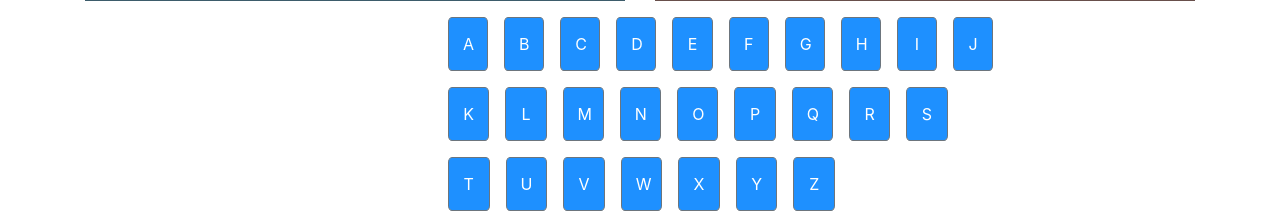
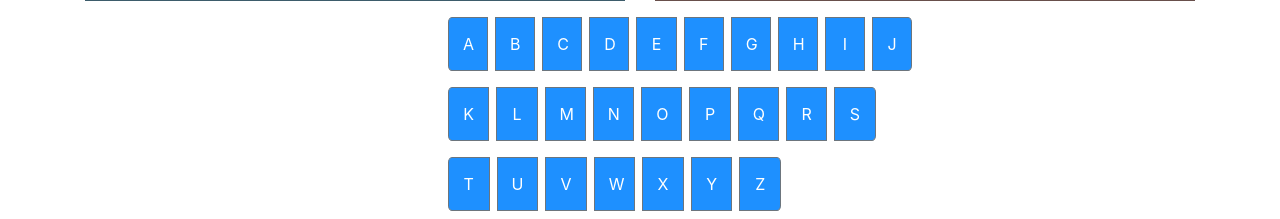
Before and after one commit to Vatsal101/HangmanMulti, a Flask app: page /game in a window 1280 px wide. Shown: the part 665-884 px from the top of the page. Run offline with Flask 3, Linux system fonts and the light colour scheme; some libraries are stand-ins or nearby versions.

Commit message:
Continued working on JS
working on the buttons to make it them responsive and fix id/name issues

```diff
--- a/src/static/game.css
+++ b/src/static/game.css
@@ -1,4 +1,4 @@
-#letterbtn{
+.letterbtn{
     background-color: dodgerblue;
     padding: 14px;
     margin: 8px;
@@ -34,3 +34,13 @@
     margin-right: auto;
     width: 25em
   }
+
+.letterbtnchosen{
+    background-color: darkslateblue;
+    padding: 14px;
+    margin: 8px;
+    color: white;
+    cursor: pointer;
+    width: 5%;
+    border-radius: 10%;
+}
--- a/src/templates/game.html
+++ b/src/templates/game.html
@@ -10,18 +10,18 @@
         <div class="col-lg">
             <div class = "leftside">
                 <h3>Your Side</h3>
-                <img class="yourman" src="hangman1.png">
-                <p class="yourbox">Your gang</p>
-                <h4 class="yourword">word</h4>
+                <img class="yourman" src="hangman1.png" id="yourman">
+                <p class="yourbox" class="yourbox">Your gang</p>
+                <h4 class="yourword" id="yourword">word</h4>
             </div>
         </div>
 
         <div class="col-lg">
             <div class="rightside">
                 <h3>The Opposition</h3>
-                <img class= "oppman" src="hangman1png">
-                <p class="oppbox">OPP</p>
-                <h4 class="oppword">_ _ _ _ _</h4>
+                <img class= "oppman" src="hangman1.png" id= "oppman">
+                <p class="oppbox" id="oppbox">OPP</p>
+                <h4 class="oppword" id="oppword">_ _ _ _ _</h4>
             </div>
         </div>
 
@@ -30,36 +30,36 @@
     </div>
     <div class="container2">
         <div class="btn-group" role="group" aria-label="First Row">
-            <button type="button" class="btn btn-secondary" id="letterbtn">A</button>
-            <button type="button" class="btn btn-secondary" id="letterbtn">B</button>
-            <button type="button" class="btn btn-secondary" id="letterbtn">C</button>
-            <button type="button" class="btn btn-secondary" id="letterbtn">D</button>
-            <button type="button" class="btn btn-secondary"id="letterbtn">E</button>
-            <button type="button" class="btn btn-secondary"id="letterbtn">F</button>
-            <button type="button" class="btn btn-secondary"id="letterbtn">G</button>
-            <button type="button" class="btn btn-secondary"id="letterbtn">H</button>
-            <button type="button" class="btn btn-secondary"id="letterbtn">I</button>
-            <button type="button" class="btn btn-secondary"id="letterbtn">J</button>
+            <button type="button" class="btn btn-secondary letterbtn" id="A" onclick=checkLetter2(this.id)>A</button>
+            <button type="button" class="btn btn-secondary letterbtn" id="B" >B</button>
+            <button type="button" class="btn btn-secondary letterbtn" id="C" >C</button>
+            <button type="button" class="btn btn-secondary letterbtn" id="D" >D</button>
+            <button type="button" class="btn btn-secondary letterbtn"id="E" >E</button>
+            <button type="button" class="btn btn-secondary letterbtn"id="F" >F</button>
+            <button type="button" class="btn btn-secondary letterbtn"id="G" >G</button>
+            <button type="button" class="btn btn-secondary letterbtn"id="H" >H</button>
+            <button type="button" class="btn btn-secondary letterbtn"id="I" >I</button>
+            <button type="button" class="btn btn-secondary letterbtn"id="J" >J</button>
         </div>
         <div class="btn-group" role="group" aria-label="Second Row">
-            <button type="button" class="btn btn-secondary"id="letterbtn">K</button>
-            <button type="button" class="btn btn-secondary"id="letterbtn">L</button>
-            <button type="button" class="btn btn-secondary"id="letterbtn">M</button>
-            <button type="button" class="btn btn-secondary"id="letterbtn">N</button>
-            <button type="button" class="btn btn-secondary"id="letterbtn">O</button>
-            <button type="button" class="btn btn-secondary"id="letterbtn">P</button>
-            <button type="button" class="btn btn-secondary"id="letterbtn">Q</button>
-            <button type="button" class="btn btn-secondary"id="letterbtn">R</button>
-            <button type="button" class="btn btn-secondary"id="letterbtn">S</button>
+            <button type="button" class="btn btn-secondary letterbtn"id="K" >K</button>
+            <button type="button" class="btn btn-secondary letterbtn"id="L" >L</button>
+            <button type="button" class="btn btn-secondary letterbtn"id="M" >M</button>
+            <button type="button" class="btn btn-secondary letterbtn"id="N" >N</button>
+            <button type="button" class="btn btn-secondary letterbtn"id="O" >O</button>
+            <button type="button" class="btn btn-secondary letterbtn"id="P" >P</button>
+            <button type="button" class="btn btn-secondary letterbtn"id="Q" >Q</button>
+            <button type="button" class="btn btn-secondary letterbtn"id="R" >R</button>
+            <button type="button" class="btn btn-secondary letterbtn"id="S" >S</button>
         </div>
         <div class="btn-group" role="group" aria-label="Second Row">
-            <button type="button" class="btn btn-secondary"id="letterbtn">T</button>
-            <button type="button" class="btn btn-secondary"id="letterbtn">U</button>
-            <button type="button" class="btn btn-secondary"id="letterbtn">V</button>
-            <button type="button" class="btn btn-secondary"id="letterbtn">W</button>
-            <button type="button" class="btn btn-secondary"id="letterbtn">X</button>
-            <button type="button" class="btn btn-secondary"id="letterbtn">Y</button>
-            <button type="button" class="btn btn-secondary"id="letterbtn">Z</button>
+            <button type="button" class="btn btn-secondary letterbtn"id="T" >T</button>
+            <button type="button" class="btn btn-secondary letterbtn"id="U" >U</button>
+            <button type="button" class="btn btn-secondary letterbtn"id="V" >V</button>
+            <button type="button" class="btn btn-secondary letterbtn"id="W" >W</button>
+            <button type="button" class="btn btn-secondary letterbtn"id="X" >X</button>
+            <button type="button" class="btn btn-secondary letterbtn"id="Y" >Y</button>
+            <button type="button" class="btn btn-secondary letterbtn"id="Z" >Z</button>
         </div>
     </div>
   </div>
```
Also changed, not shown: src/static/game.js (+45 -0 lines).
